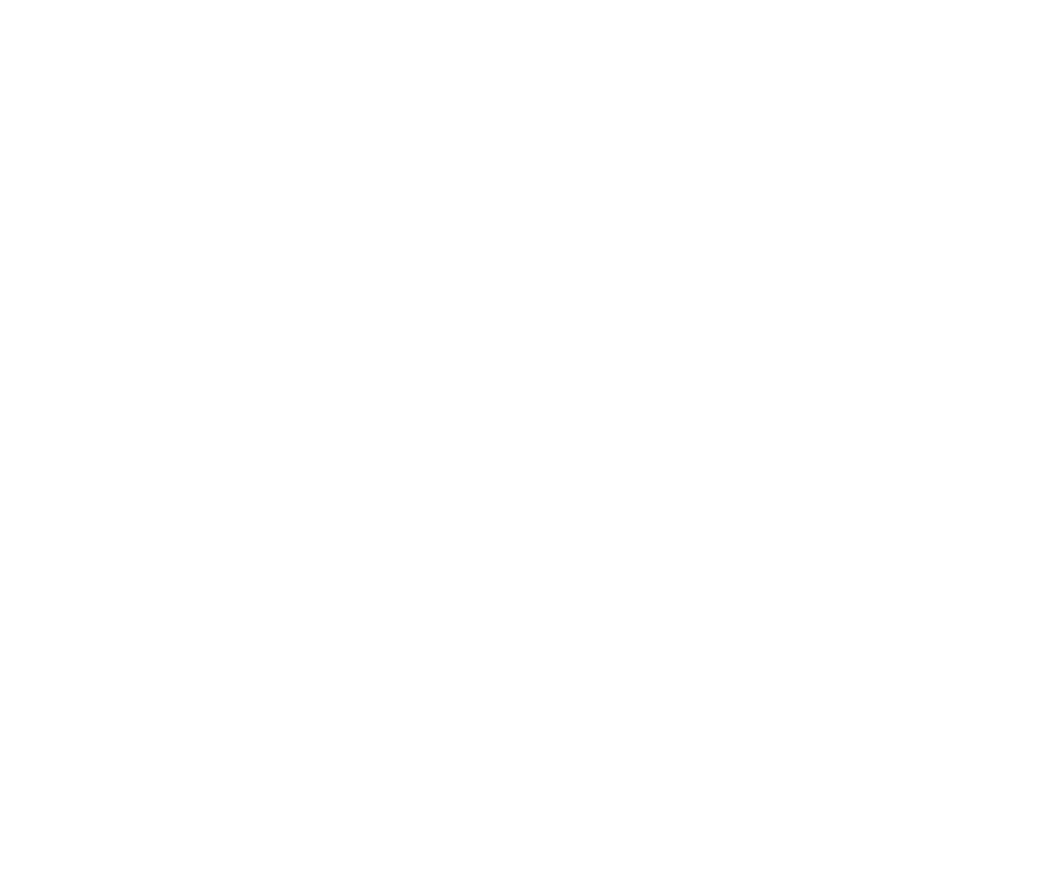
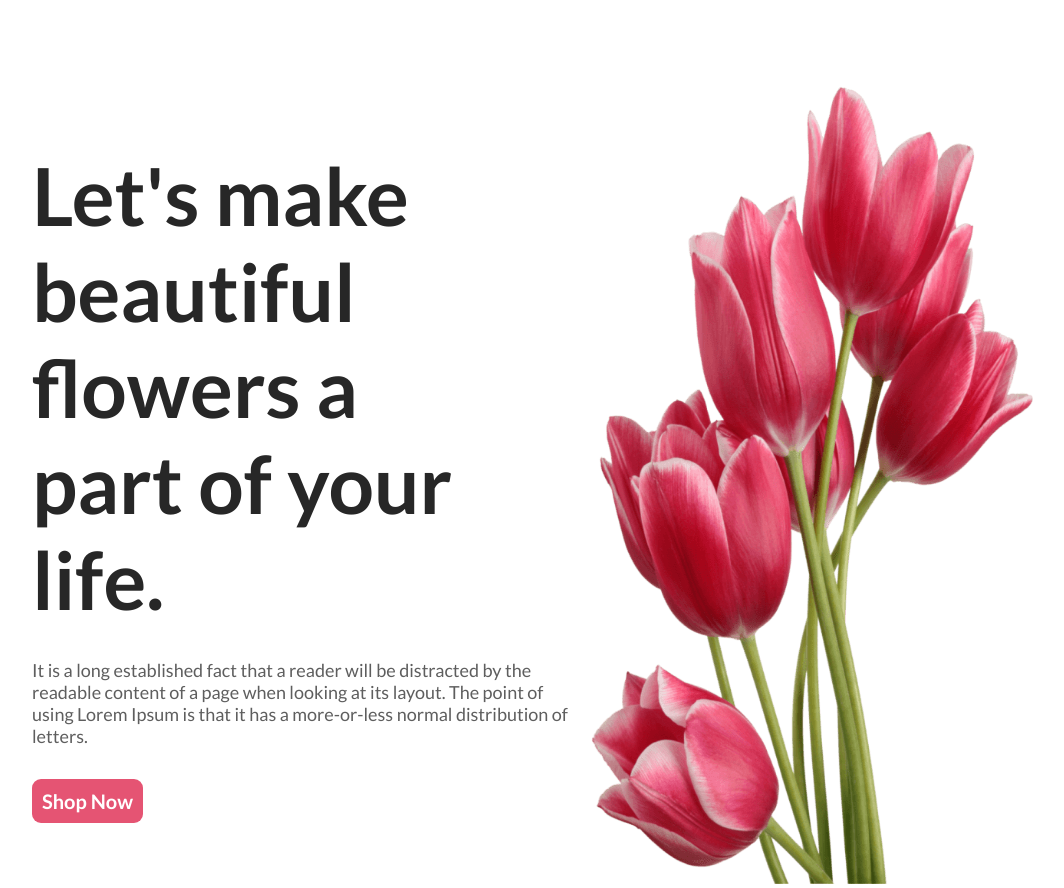
Before and after one commit to Selim999-BD/flower-shop, a plain HTML site: page index.html in a window 1280 px wide. Shown: the whole page, without its empty margins (96-1160 px from the left). Before the commit the page ends 800 px from the top, so only its background shows below. Drawn offline with Linux system fonts and the light colour scheme.

Commit message:
header section done

```diff
--- a/index.html
+++ b/index.html
@@ -4,10 +4,20 @@
     <meta charset="UTF-8">
     <meta name="viewport" content="width=device-width, initial-scale=1.0">
     <title>Flower Shop</title>
+    <link rel="stylesheet" href="styles/style.css">
 </head>
 <body>
     <header>
-
+        <div class="container">
+            <div class="contain-text">
+                <h2 class="contain-title lato-thin black">Let's make <br> beautiful flowers a <br> part of your life.</h2>
+                <p class="contain-details lato-thin black-2">It is a long established fact that a reader will be distracted by the readable content of a page when looking at its layout. The point of using Lorem Ipsum is that it has a more-or-less normal distribution of letters.</p>
+                <button class="btn-primary lato-thin"><a href="#">Shop Now</a></button>
+            </div>
+            <div class="contain-img ">
+                <img src="Flower Asset/pngwing 10.png" alt="">
+            </div>
+        </div>
     </header>
     <main>
 
--- /dev/null
+++ b/styles/style.css
@@ -0,0 +1,67 @@
+@import url('https://fonts.googleapis.com/css2?family=Lato:ital,wght@0,100;0,300;0,400;0,700;0,900;1,100;1,300;1,400;1,700;1,900&display=swap');
+.lato-thin {
+    font-family: "Lato", sans-serif;
+    font-weight: 100;
+    font-style: normal;
+  }
+
+*{
+    margin: 0;
+    padding: 0;
+}
+
+/* share style */
+.btn-primary{
+    font-size: 20px;
+    font-weight: bold;
+    background-color: #E55473;
+    border: none;
+    border-radius: 9px;
+    padding: 10px;
+    cursor: pointer;
+}
+img{
+    width:100%;
+    height:100%;
+}
+a{
+    text-decoration: none;
+    color:#fff;
+}
+.black{
+    color:#272727;
+}
+.black-2{
+    color:#272727be;
+}
+/* header style */
+.container{
+    width:80%;
+    height:885px;
+    margin: auto;
+    display: flex;
+    justify-content: space-between;
+}
+
+.contain-text{
+    width:700px;
+    height:510px;
+    margin: 147px 0;
+
+}
+.contain-img{
+    width:635px;
+    height:800px;
+    margin-top: 84px;
+}
+.contain-title{
+    font-size: 80px;
+    font-weight: bolder;
+    margin-bottom: 32px;
+}
+.contain-details{
+    font-size: 18px;
+    font-weight: 500;
+    margin-bottom: 32px;
+
+}
```
